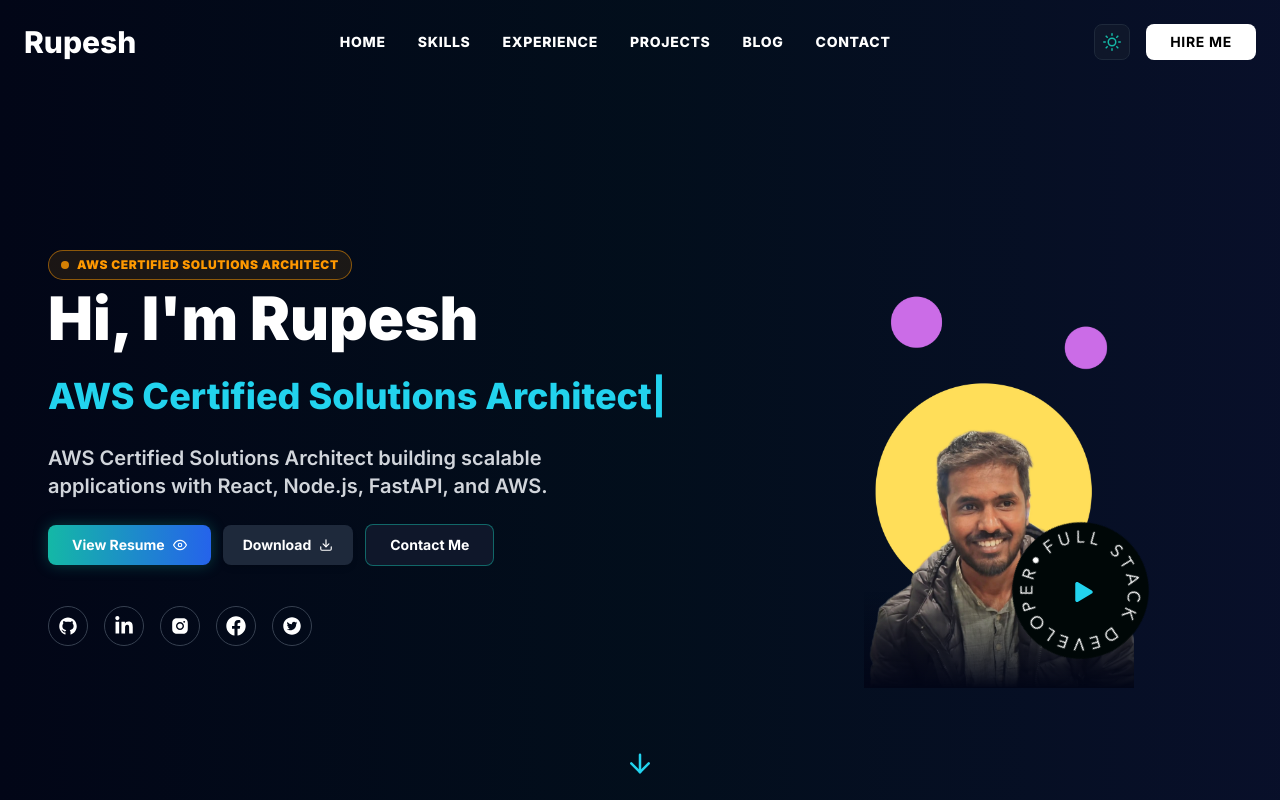
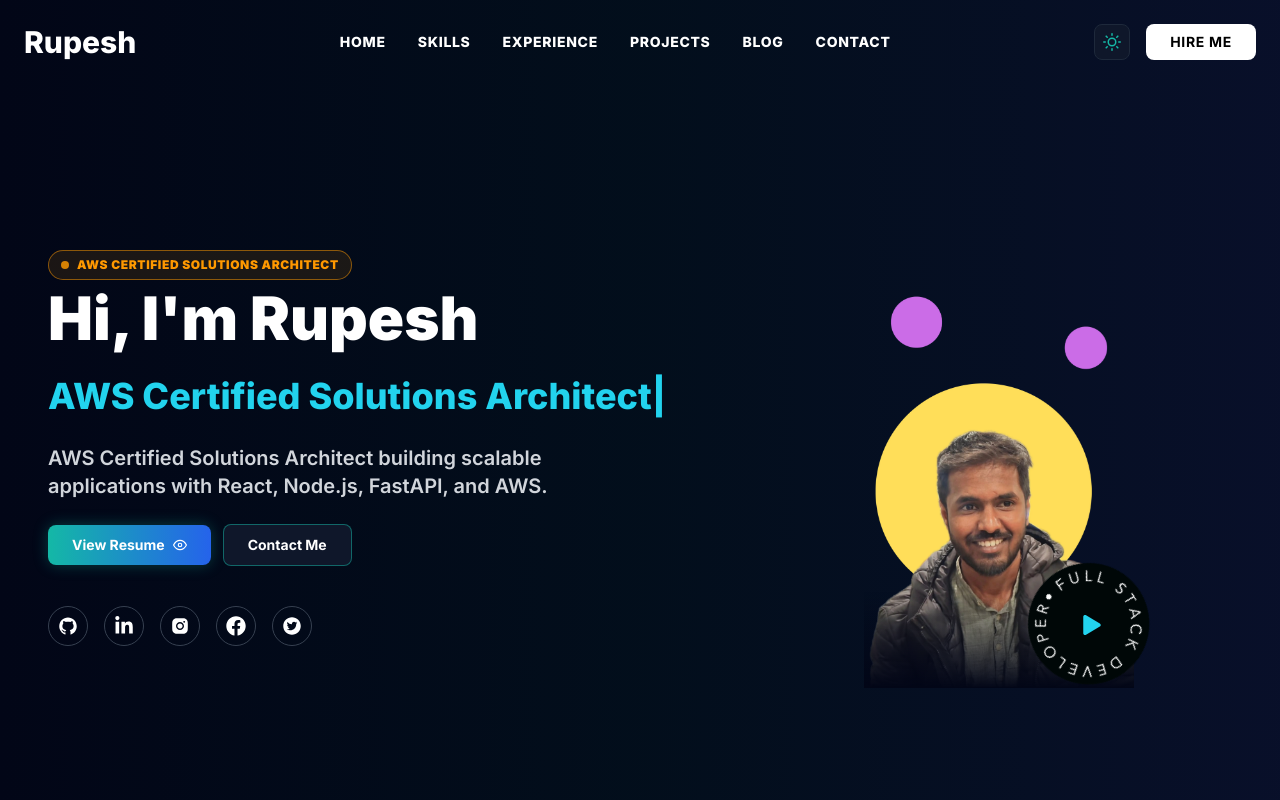
Before and after one commit to RupeshDev18/rupesh-portfolio, a React (Vite) app: page / in a window 1280 px wide. Shown: the top 800 px of the page. Built offline with nearby package versions, Linux system fonts and the light colour scheme.

Commit message:
fix: hero section

```diff
--- a/src/components/hero/Hero.jsx
+++ b/src/components/hero/Hero.jsx
@@ -2,8 +2,7 @@
 import { motion } from "framer-motion";
 import { AiFillTwitterCircle, AiFillGithub, AiFillInstagram } from "react-icons/ai";
 import { FaFacebook, FaLinkedinIn, FaPlay } from "react-icons/fa";
-import { FiDownload, FiArrowDown, FiEye } from "react-icons/fi";
-import { Link } from "react-scroll";
+import { FiEye } from "react-icons/fi";
 import Typewriter from "typewriter-effect";
 import resumePDF from "../../assets/Resume.pdf";
 import profileImg from "../../assets/profilepic2.webp";
@@ -87,7 +86,7 @@
             >
               View Resume <FiEye />
             </motion.button>
-            <motion.a
+            {/* <motion.a
               href={resumePDF}
               download="Resume.pdf"
               variants={itemVariants}
@@ -97,7 +96,7 @@
               title="Download PDF"
             >
               Download <FiDownload />
-            </motion.a>
+            </motion.a> */}
             <motion.a
               href="#contact"
               variants={itemVariants}
@@ -183,7 +182,7 @@
 
             {/* Rotating Badge */}
             <div className="absolute bottom-6 right-0 md:right-[-20px] z-20 cursor-pointer">
-              <div className="relative w-28 h-28 md:w-36 md:h-36 flex items-center justify-center">
+              <div className="relative  bottom-[-25px] w-24 h-24 md:w-32 md:h-32 flex items-center justify-center">
                 <img
                   src={circleImg}
                   alt="Full Stack Developer Badge"
@@ -197,6 +196,7 @@
       </div>
 
       {/* Down Bouncy Arrow */}
+      {/*
       <div className="absolute bottom-6 left-1/2 transform -translate-x-1/2 z-10 hidden md:block">
         <Link to="skills" smooth={true} duration={500} offset={-80}>
           <motion.div
@@ -208,6 +208,7 @@
           </motion.div>
         </Link>
       </div>
+      */}
 
       {/* Resume Modal */}
       {isResumeModalOpen && (
```
